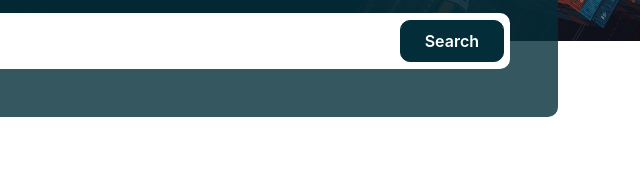
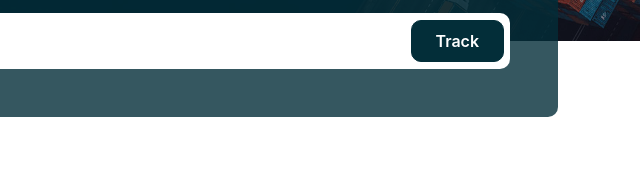
Before and after one commit to Neo77-cyber/ALLEN-EXPRESS-DELIVERY-COMPANY, a plain HTML site: page index.html in a window 1280 px wide. Shown: the part 568-758 px from the top of the page, 640-1280 px from the left. Drawn offline with nearby package versions, Linux system fonts and the light colour scheme.

Commit message:
change-text

```diff
--- a/index.html
+++ b/index.html
@@ -207,7 +207,7 @@
       <div class="container">
           <div class="position-relative rounded w-100 mx-auto p-5" style="background: rgba(3, 46, 57, 0.8);">
               <input class="form-control border-0 rounded w-100 py-3 ps-4 pe-5" type="text" placeholder="Enter your tracking ID">
-              <a href="#" type="button" class="btn btn-primary rounded py-2 px-4 position-absolute me-2" style="top: 50%; right: 46px; transform: translateY(-50%);">Search</a>
+              <a href="#" type="button" class="btn btn-primary rounded py-2 px-4 position-absolute me-2" style="top: 50%; right: 46px; transform: translateY(-50%);">Track</a>
           </div>
       </div>
   </div>
```
